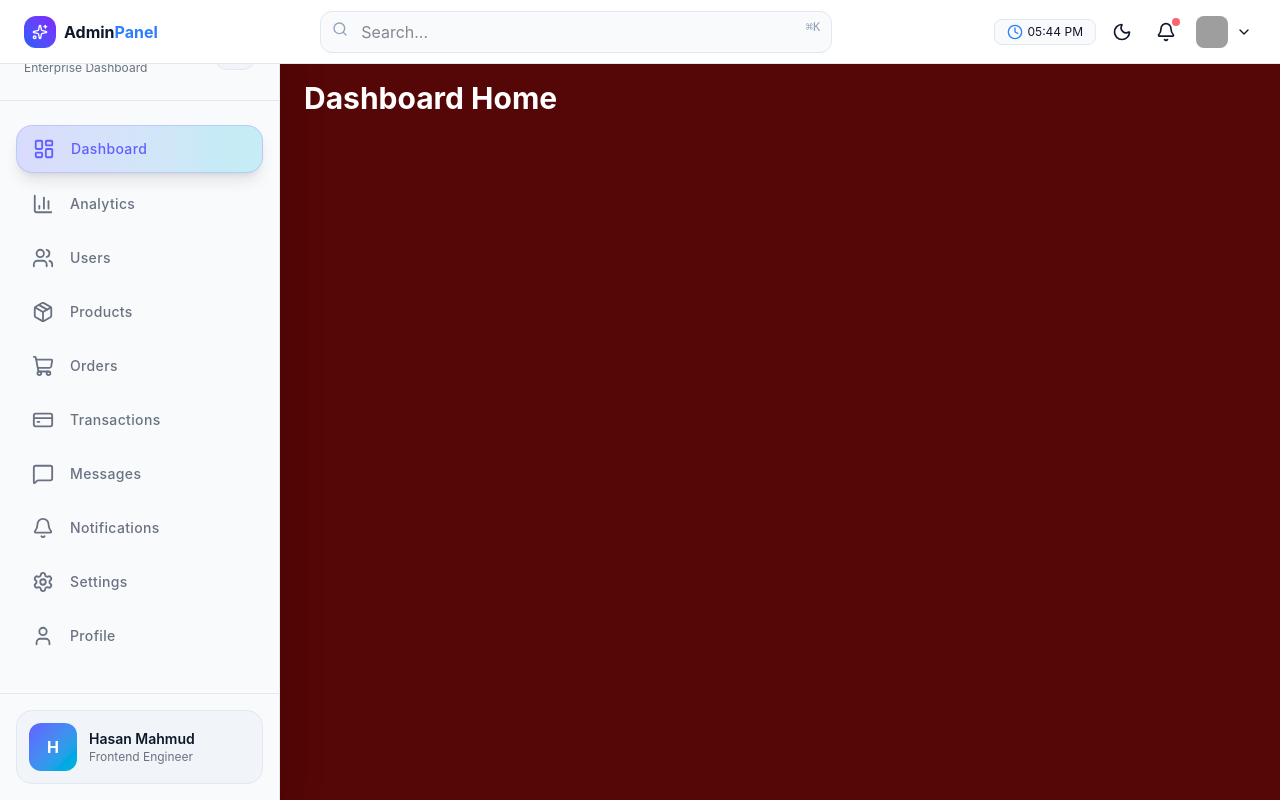
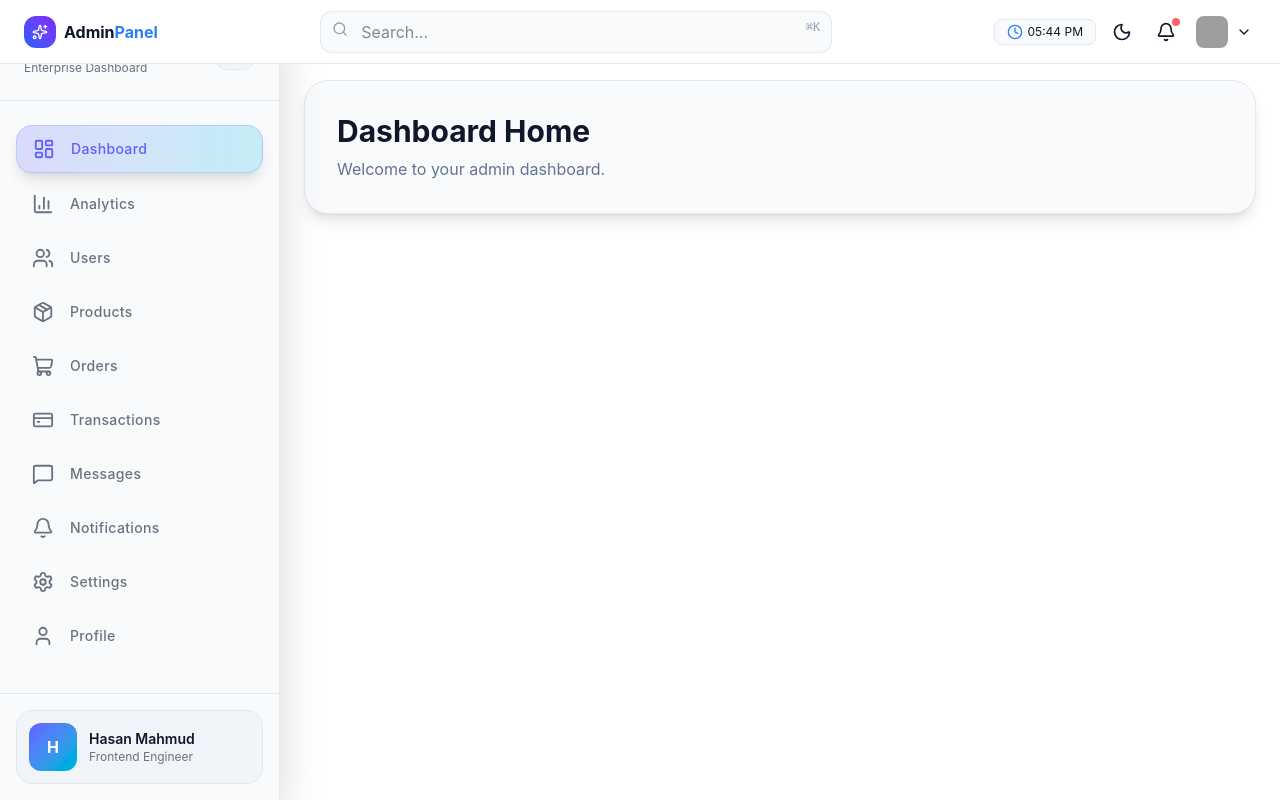
Before and after one commit to Hasan959/dashboard-react-tailwindcss, a React (Vite) app: page /sidebar in a window 1280 px wide. Built offline with nearby package versions, Linux system fonts and the light colour scheme; grey boxes are pictures that could not be loaded.

Commit message:
git updaets

```diff
--- a/src/components/layout/DashboardLayout.jsx
+++ b/src/components/layout/DashboardLayout.jsx
@@ -1,13 +1,22 @@
-import { useState } from "react";
+import { useState, useEffect } from "react";
 import Sidebar from "./Sidebar";
 import Navbar from "./Navbar";
 import { Outlet } from "react-router";
 
 const DashboardLayout = () => {
   const [collapsed, setCollapsed] = useState(false);
+  const [darkMode, setDarkMode] = useState(false);
+
+  useEffect(() => {
+    if (darkMode) {
+      document.documentElement.classList.add("dark");
+    } else {
+      document.documentElement.classList.remove("dark");
+    }
+  }, [darkMode]);
 
   return (
-    <div className="flex min-h-screen bg-[#550606] text-white">
+    <div className="flex min-h-screen bg-[var(--bg)] text-[var(--text)] transition-all duration-300">
 
       {/* SIDEBAR */}
       <Sidebar
@@ -22,6 +31,8 @@ const DashboardLayout = () => {
         <Navbar
           collapsed={collapsed}
           setCollapsed={setCollapsed}
+          darkMode={darkMode}
+          setDarkMode={setDarkMode}
         />
 
         {/* CONTENT */}
--- a/src/components/pages/Dashboard.jsx
+++ b/src/components/pages/Dashboard.jsx
@@ -1,11 +1,17 @@
-import React from 'react'
+import React from "react";
 
 const Dashboard = () => {
   return (
-   <h1 className="text-3xl font-bold">
+    <div className="bg-[var(--card)] border border-[var(--border)] rounded-3xl p-8 shadow-lg">
+      <h1 className="text-3xl font-bold text-[var(--text)]">
         Dashboard Home
       </h1>
-  )
-}
 
-export default Dashboard
+      <p className="mt-2 text-slate-500">
+        Welcome to your admin dashboard.
+      </p>
+    </div>
+  );
+};
+
+export default Dashboard;
```
